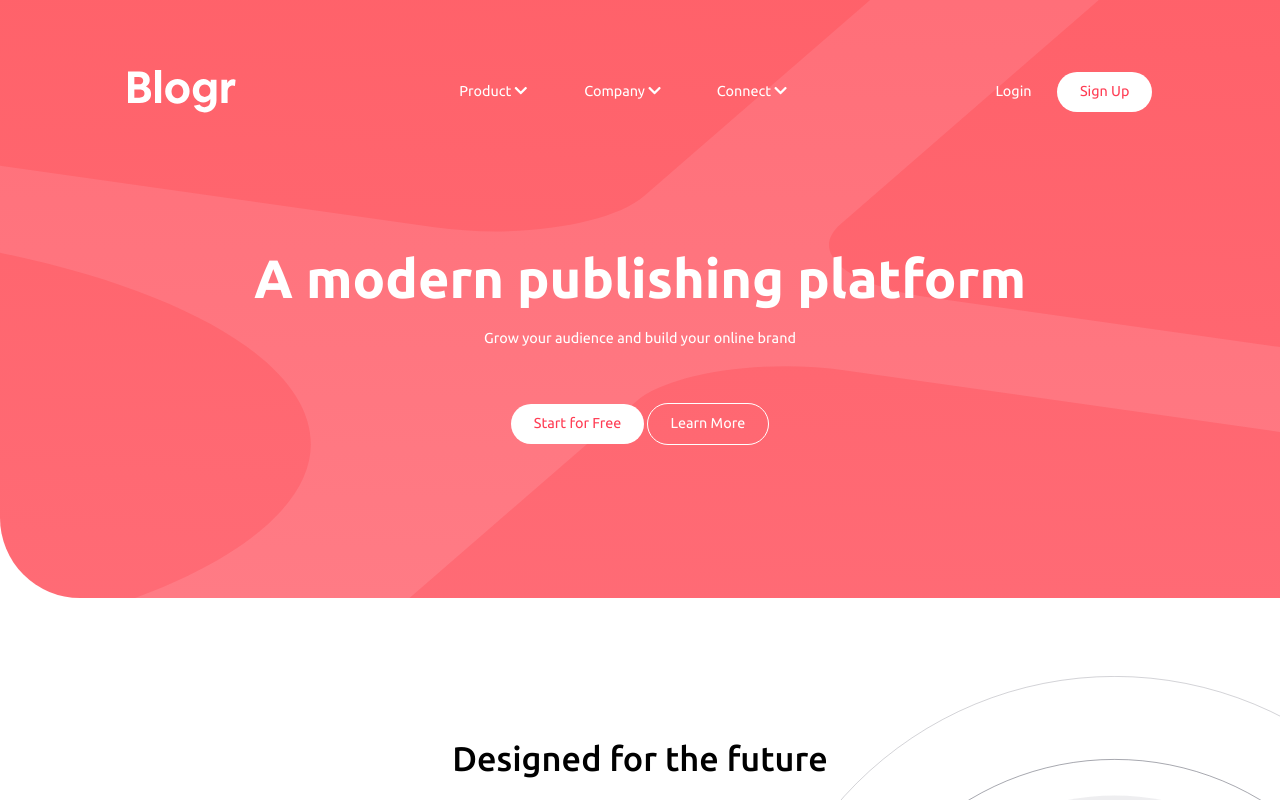
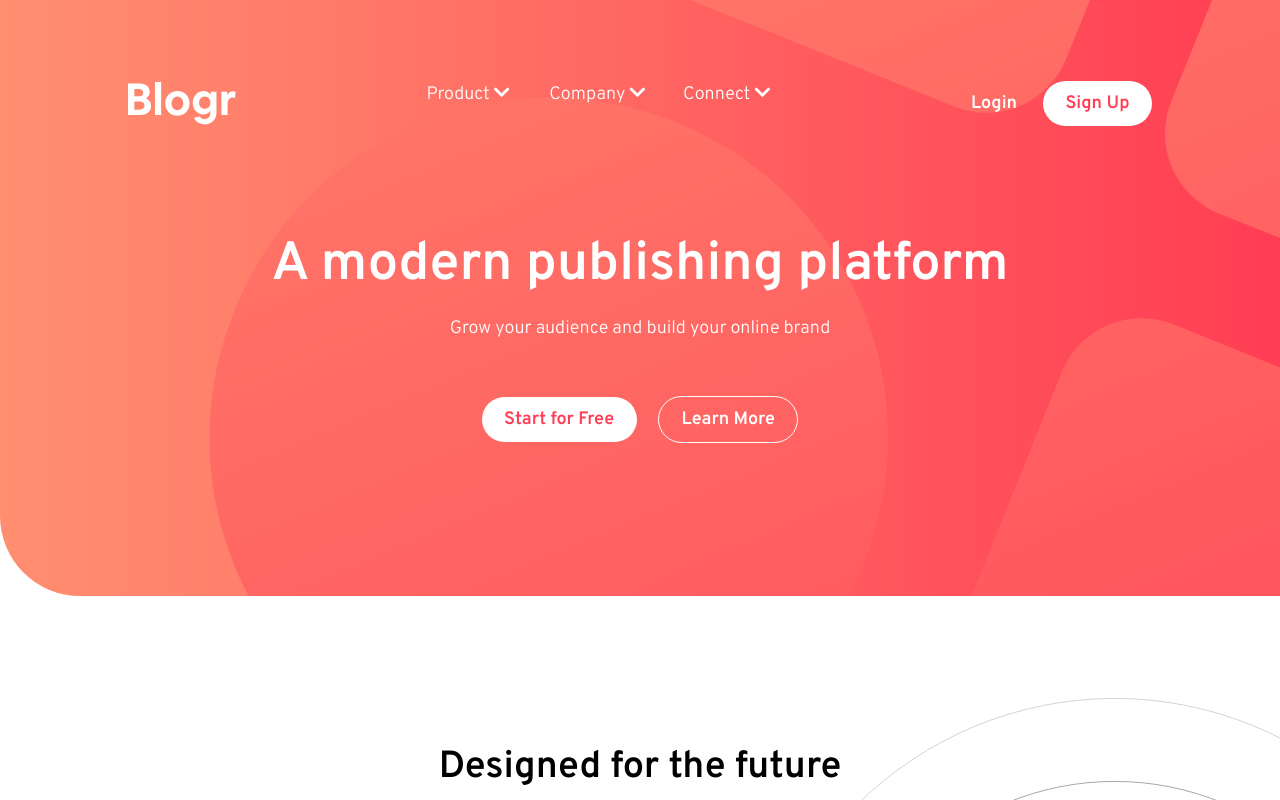
Before and after one commit to abe-m1/blogr-landing-page, a website: page index.html in a window 1280 px wide. Shown: the top 800 px of the page. Drawn offline with Linux system fonts and the light colour scheme.

Commit message:
finish desktop styling

```diff
--- a/index.html
+++ b/index.html
@@ -7,17 +7,20 @@
   <link rel="icon" type="image/png" sizes="32x32" href="./images/favicon-32x32.png">
   <link rel="stylesheet" href="css/style.css" />
   <link
+			href="https://fonts.googleapis.com/css2?family=Overpass:wght@300;600&family=Ubuntu:wght@400;500;700&display=swap"
+			rel="stylesheet"
+		/>
+  <link
       rel="stylesheet"
       href="https://cdnjs.cloudflare.com/ajax/libs/font-awesome/5.15.1/css/all.min.css"
     />
   <title>Frontend Mentor | [Blogr]</title>
 </head>
 <body>
-  <div class="top-container">
   <nav class="container">
     <header class="header">
       <img class="header__logo" src="images/logo.svg" alt="" />
-      <div class="header__nav-container">
+      <div class="header__link-container">
         <ul class="header__nav-links">
           <div class="nav-block">
             <li id="product-header" class="header__nav-header">Product <i id="product" class="fas fa-chevron-down"></i></li>
@@ -65,6 +68,7 @@
       <i class="fas fa-bars mobile-nav" id="mobile-nav"></i>
     </header>
   </nav>
+  <div class="top-container">
 
   <section class="hero">
     <div class="hero__text-container">
@@ -73,7 +77,7 @@
         Grow your audience and build your online brand
       </p>
       <div class="hero__button-container">
-        <button class="button button__regular">Start for Free</button>
+        <button class="button button__regular extra-margin-right">Start for Free</button>
         <button class="button button__transparent">Learn More</button>
       </div>
     </div>
@@ -92,7 +96,7 @@
           <img class="second__image" src="images/illustration-editor-desktop.svg" alt="" />
         </picture>
       </div>
-      <div class="second__text-container">
+      <div class="text-container">
         <div>
           <h2>Introducing an extensible editor</h2>
           <p>
@@ -140,7 +144,7 @@
           <img class="fourth__image" src="images/illustration-laptop-desktop.svg" alt="" />
         </picture>
       </div>
-      <div class="fourth__text-container">
+      <div class="text-container">
         <div>
           <h2>Free, open, simple </h2>
           <p>
--- a/js/main.js
+++ b/js/main.js
@@ -1,6 +1,6 @@
 
 const body = document.querySelector('body');
-const mobileNav = document.querySelector('.header__nav-container');
+const mobileNav = document.querySelector('.header__link-container');
 const hamburgerToggle = document.getElementById('mobile-nav');
 
 const productDropdown = document.getElementById('product-header');
@@ -27,20 +27,20 @@ hamburgerToggle.addEventListener('click', () => {
   }
 });
 
-productDropdown.addEventListener('click', () => {
-  productChevron.classList.toggle('fa-chevron-down')
-  productChevron.classList.toggle('fa-chevron-up')
-  productMenu.classList.toggle("hide");
-});
+// productDropdown.addEventListener('click', () => {
+//   productChevron.classList.toggle('fa-chevron-down')
+//   productChevron.classList.toggle('fa-chevron-up')
+//   productMenu.classList.toggle("hide");
+// });
 
-connectDropdown.addEventListener('click', () => {
-  connectChevron.classList.toggle('fa-chevron-down')
-  connectChevron.classList.toggle('fa-chevron-up')
-  connectMenu.classList.toggle("hide");
-});
+// connectDropdown.addEventListener('click', () => {
+//   connectChevron.classList.toggle('fa-chevron-down')
+//   connectChevron.classList.toggle('fa-chevron-up')
+//   connectMenu.classList.toggle("hide");
+// });
 
-companyDropdown.addEventListener('click', () => {
-  companyChevron.classList.toggle('fa-chevron-down')
-  companyChevron.classList.toggle('fa-chevron-up')
-  companyMenu.classList.toggle("hide");
-});
+// companyDropdown.addEventListener('click', () => {
+//   companyChevron.classList.toggle('fa-chevron-down')
+//   companyChevron.classList.toggle('fa-chevron-up')
+//   companyMenu.classList.toggle("hide");
+// });
--- a/scss/_variables.scss
+++ b/scss/_variables.scss
@@ -7,6 +7,7 @@ $veryDarkBlue: hsl(208, 49%, 24%);
 // Neutral
 
 $white: hsl(0, 0%, 100%);
+$whiteHover: hsla(0, 0%, 100%, .4);
 $grayishBlue: hsl(240, 2%, 79%);
 $veryDarkGrayishBlue: hsl(207, 13%, 34%);
 $veryDarkBlackBlue: hsl(240, 10%, 16%);
--- a/scss/main.scss
+++ b/scss/main.scss
@@ -1,5 +1,3 @@
-@import url('https://fonts.googleapis.com/css2?family=Overpass:wght@300;600;&display=swap');
-@import url('https://fonts.googleapis.com/css2?family=Ubuntu:wght@400;500;700;&display=swap');
 @import 'reset';
 @import 'variables';
 
@@ -24,20 +22,35 @@ html {
 }
 
 body {
-  font-family: 'Ubuntu', Helvetica, sans-serif;
+  // font-family: 'Overpass', Helvetica, sans-serif;
+  font-family: 'Overpass', sans-serif;
+	// font-family: 'Ubuntu', sans-serif;
   font-size: 1.6rem;
   overflow-x: hidden;
 }
 
+.container {
+  position: absolute;
+  width: 100%;
+}
 
 .top-container {
-  background-image:
-    linear-gradient(to bottom, hsla(356, 100%, 66%, 0.9), hsla(355, 100%, 74%, 0.9)),
-    url('/images/bg-pattern-intro.svg');
-  background-size: 400% 300%;
-  background-position: center center;
-  background-repeat: no-repeat;
+  // background-image:
+  //   linear-gradient(to bottom, hsla(356, 100%, 66%, 0.9), hsla(355, 100%, 74%, 0.9)),
+  //   url('/images/bg-pattern-intro.svg');
+  // background-size: 400% 300%;
+  // background-position: center center;
+  // background-repeat: no-repeat;
+  padding-top: 20rem;
+  background: hsl(353, 100%, 62%);
   border-bottom-left-radius: 80px;
+  background: url(../images/bg-pattern-intro.svg) top -14em right -35em / 80em no-repeat,
+		linear-gradient(hsl(13, 100%, 72%), hsl(353, 100%, 62%));
+
+    @include respond(tab-port) {
+      background: url(../images/bg-pattern-intro.svg) top -80em right -80em / 190em no-repeat,
+			linear-gradient(to right, hsl(13, 100%, 72%), hsl(353, 100%, 62%));
+    }
   }
 
 .header {
@@ -116,7 +129,7 @@ body {
       }
     }
   }
-  &__nav-container {
+  &__link-container {
     display: none;
     background: linear-gradient(
       to bottom,
@@ -173,21 +186,34 @@ body {
 
   &__nav-item {
     padding: 0.8rem 0;
-    color: black;
-    font-weight: 700;
     text-decoration: none;
     text-transform: capitalize;
     margin-bottom: 1.5rem;
+    color: grey;
 
     &:hover {
-      color: grey;
+      color: black;
+      font-weight: 700;
     }
 
     @include respond(tab-port) {
-      margin-right: 2.5rem;
+      margin-top: 2rem;
+      margin-left: 2.5rem;
       transition: all 0.3s;
       padding: 0;
+      text-align: left;
     }
+  }
+
+  &__nav-header {
+    font-size: 2rem;
+    margin-bottom: 2rem;
+    width: 80%;
+  }
+
+  &__nav-header:hover {
+      border-bottom: 1px solid #fff;
+      width: 80%;
     }
 }
 
@@ -210,7 +236,7 @@ body {
   }
 }
 
-.nav-container {
+.link-container {
   display: none;
 }
 
@@ -245,9 +271,11 @@ body {
 
 .hero p {
   margin-bottom: 6rem;
+  font-size: 2rem;
 }
 
 .hero h2 {
+  font-family: 'Overpass', sans-serif;
   font-size: 3rem;
   margin-bottom: 2rem;
 
@@ -261,16 +289,29 @@ body {
   padding: 1rem 2.5rem;
   border: none;
   border-radius: 25px;
+  font-size: 2rem;
+  font-weight: 600;
 
   &__regular {
     background-color: white;
     color: $lightRed;
+
+    &:hover {
+      background-color: $whiteHover;
+      color: $white;
     }
+  }
+
 
   &__transparent {
     border: 1px solid white;
     background-color: transparent;
     color: white;
+
+    &:hover {
+      background-color: white;
+      color: $lightRed;
+    }
   }
 
   &__plain {
@@ -297,8 +338,8 @@ body {
   margin-bottom: 15rem;
 
   @include respond(tab-port) {
-    margin-bottom: 7rem;
-    margin-top: 15rem;
+    margin-bottom: 5rem;
+    margin-top: 16rem;
   }
 
   &__button-container {
@@ -308,10 +349,10 @@ body {
   &__header {
     font-size: 2.8rem;
     margin-bottom: 4rem;
-    font-weight: 500;
+    font-weight: 700;
 
     @include respond(tab-port) {
-      font-size: 3.8rem;
+      font-size: 4.2rem;
       margin-bottom: 12rem;
     }
   }
@@ -337,7 +378,7 @@ body {
   @include respond(tab-port) {
     margin-left: 8rem;
     width: 150% !important;
-    margin-top: -24rem;
+    margin-top: -23rem;
   }
 }
 
@@ -359,8 +400,10 @@ body {
     }
 
     p {
+      color: $veryDarkGrayishBlue;
+
       @include respond(tab-port) {
-        line-height: 1.6;
+        line-height: 1.7;
         font-size: 2rem;
       }
     }
@@ -411,12 +454,14 @@ body {
 }
 .third-outer {
 
-  background-image:
-    linear-gradient(to bottom, hsla(237, 17%, 21%, 0.9), hsla(237, 23%, 32%, 0.9)),
-    url('/images/bg-pattern-circles.svg');
-  background-size: 400% 300%;
-  background-position: center center;
-  background-repeat: no-repeat;
+  // background-image:
+  //   linear-gradient(to bottom, hsla(237, 17%, 21%, 0.9), hsla(237, 23%, 32%, 0.9)),
+  //   url('/images/bg-pattern-circles.svg');
+  // background-size: 400% 300%;
+  // background-position: center center;
+  // background-repeat: no-repeat;
+  background: url(../images/bg-pattern-circles.svg) center -15em / 35em no-repeat,
+		linear-gradient(133deg, hsl(237, 17%, 21%) 20%, hsl(237, 23%, 32%) 100%);
   position: relative;
   height: 500px;
   border-top-right-radius: 50px;
@@ -425,6 +470,8 @@ body {
   @include respond(tab-port) {
     height: 400px;
     margin-bottom: 25rem;
+    background: url(../images/bg-pattern-circles.svg) -10em -25em / 50em no-repeat,
+			linear-gradient(133deg, hsl(237, 17%, 21%) 20%, hsl(237, 23%, 32%) 100%);
   }
 }
 
@@ -450,22 +497,29 @@ body {
   }
 }
 
-.fourth__text-container {
+.text-container {
   @include respond(tab-port) {
     flex: 1;
     text-align: left;
   }
+
+  div {
+    margin-bottom: 5rem;
+
     h2 {
       @include respond(tab-port) {
-      font-size: 4rem;
+        font-size: 3rem;
         margin-bottom: 2rem;
       }
     }
 
     p {
+      color: $veryDarkGrayishBlue;
+
       @include respond(tab-port) {
-      line-height: 1.6;
+        line-height: 1.7;
         font-size: 2rem;
+      }
     }
   }
 }
@@ -473,9 +527,9 @@ body {
 .fourth__image {
   width: 100%;
   @include respond(tab-port) {
-    width: 150% !important;
-    margin-top: -11rem;
-    margin-left: -36rem;
+    width: 175% !important;
+    margin-top: -21rem;
+    margin-left: -46rem;
   }
 }
 
@@ -485,6 +539,11 @@ body {
   left: 10%;
   text-align: center;
   margin: auto;
+
+  @include respond(tab-port) {
+    padding-bottom: 19rem;
+    margin: auto;
+  }
 }
 
 .footer-outer {
@@ -494,7 +553,8 @@ body {
   border-top-right-radius: 50px;
 
   @include respond(tab-port) {
-    height: 275px;
+    height: 360px;
+    padding-top: 3rem;
   }
 }
 footer {
@@ -520,8 +580,17 @@ footer {
     flex: 1;
   }
 
-  &__links {
+  &__link {
     list-style: none;
+    @include respond(tab-port) {
+      margin-bottom: 2rem;
+    }
+
+    a {
+      &:hover {
+        border-bottom: 1px solid white;
+      }
+    }
   }
 }
 
@@ -529,11 +598,25 @@ footer {
   color: $grayishBlue;
   margin-bottom: 1rem;
   text-decoration: none;
+
 }
 
 .footer-nav p {
   margin-bottom: 2rem;
   margin-top: 3rem;
+
+  @include respond(tab-port) {
+    margin-top: 0rem;
+    font-weight: 700;
+  }
+}
+
+.nav-block:hover .hide {
+  display: block;
+}
+
+.nav-block:hover .fa-chevron-down {
+  transform: rotate(180deg);
 }
 
 .hide {
@@ -566,6 +649,8 @@ footer {
   @include respond(tab-port) {
     position: absolute;
     background-color: white;
+    margin-top: 2rem;
+    width: 20rem;
   }
 }
 
@@ -577,6 +662,10 @@ footer {
   }
 }
 
+.extra-margin-right {
+  margin-right: 2rem;
+}
+
 
 
 .attribution { font-size: 11px; text-align: center; }
```
Also changed, not shown: css/style.css. Lines whose indentation alone changed are shown as unchanged.
